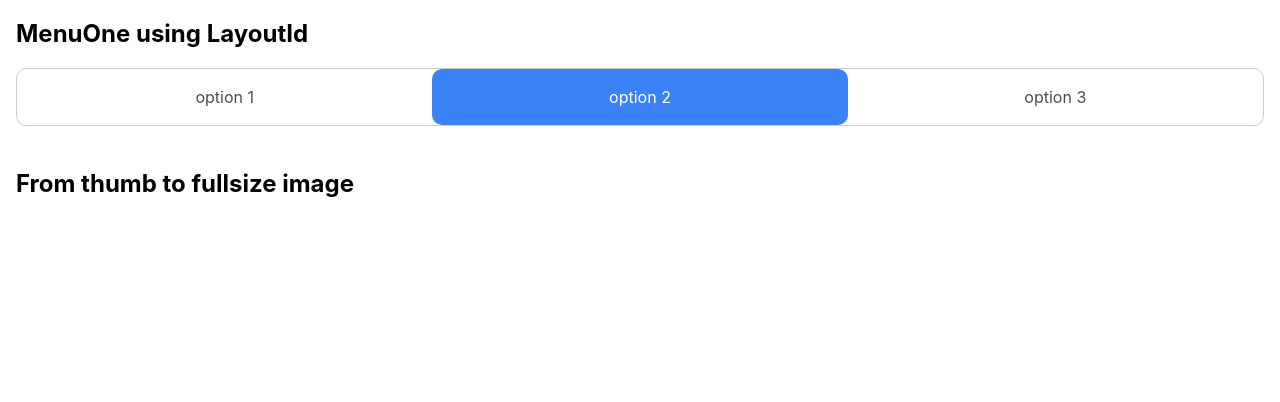
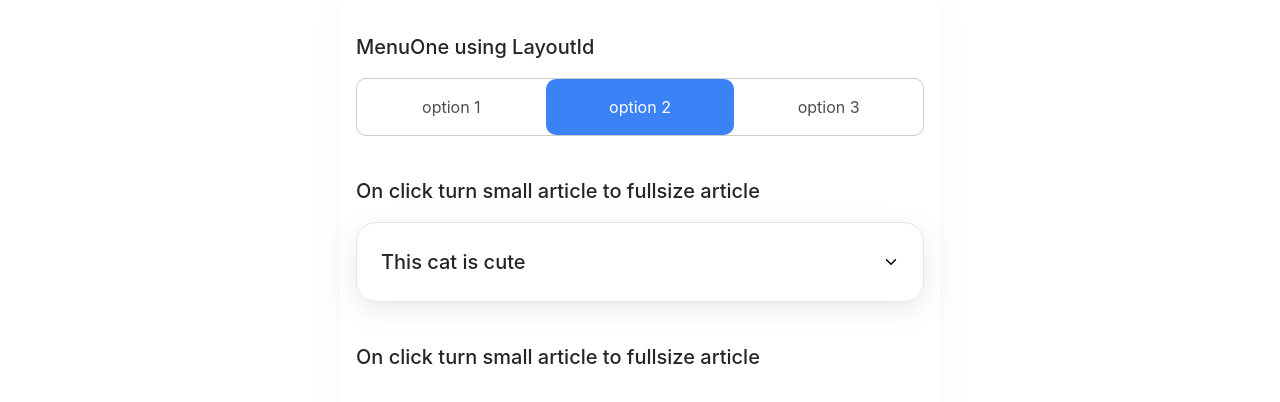
Before and after one commit to RoWaBo/framer-motion-testing, a React (Create React App) app: page / in a window 1280 px wide. Shown: the top 402 px of the page. Built offline with nearby package versions, Linux system fonts and the light colour scheme.

Commit message:
Created On click turn small article to fullsize article

```diff
--- /dev/null
+++ b/src/components/ArticleSmallToFullsize.js.js
@@ -0,0 +1,136 @@
+/** @jsxImportSource @emotion/react */
+import { css } from "@emotion/react";
+import { AnimatePresence, motion } from "framer-motion";
+import { useState } from "react";
+import { IoIosArrowDown } from "react-icons/io";
+
+const ArticleSmallToFullsize = () => {
+	const [isFullsize, setIsFullsize] = useState(false);
+
+	// === STYLING ===
+	const headingStyle = css`
+		margin: 1rem;
+	`;
+	const articleStyle = css`
+		margin: 0 1rem;
+		height: 100%;
+		border-radius: 20px;
+		/* background: #fafaf9; */
+		border: 1px solid #e7e5e4;
+		box-shadow: rgba(149, 157, 165, 0.2) 0px 8px 24px;
+	`;
+	const imgContainerStyle = css`
+		width: 100%;
+		height: 400px;
+	`;
+	const imgStyle = css`
+		border-radius: 20px 20px 0 0;
+		object-fit: cover;
+		object-position: center;
+	`;
+	const textContainerStyle = css`
+		padding: 1.5rem;
+	`;
+	const headingContainerStyle = css`
+		display: flex;
+		align-items: center;
+
+		& > div {
+			margin-left: auto;
+			display: grid;
+			place-content: center;
+		}
+		& > svg {
+			font-size: 1.1rem;
+			color: rgba(0, 0, 0, 0.85);
+		}
+	`;
+
+	// === ANIMATION VARIANTS ===
+	const fadeInOut = {
+		initial: {
+			opacity: 0,
+		},
+		animate: {
+			opacity: 1,
+		},
+	};
+	const imgContainerMotion = {
+		initial: {
+			height: "0px",
+		},
+		animate: {
+			height: "400px",
+		},
+	};
+	const rotate180 = {
+		initial: {
+			rotate: 0,
+		},
+		animate: {
+			rotate: 180,
+		},
+	};
+
+	return (
+		<section>
+			<h2 css={headingStyle}>
+				On click turn small article to fullsize article
+			</h2>
+			<motion.article
+				layout
+				css={articleStyle}
+				onTap={() => setIsFullsize(!isFullsize)}>
+				<AnimatePresence>
+					{isFullsize && (
+						<motion.div
+							key="imgContainer"
+							css={imgContainerStyle}
+							layout
+							variants={imgContainerMotion}
+							initial="initial"
+							animate="animate"
+							exit="initial"
+							transition={{ duration: 0.5 }}>
+							<motion.img
+								layout
+								css={imgStyle}
+								src="https://images.unsplash.com/photo-1573865526739-10659fec78a5?ixlib=rb-1.2.1&ixid=MnwxMjA3fDB8MHxzZWFyY2h8M3x8Y2F0fGVufDB8fDB8fA%3D%3D&auto=format&fit=crop&w=500&q=60"
+								alt="cat"
+							/>
+						</motion.div>
+					)}
+				</AnimatePresence>
+				<motion.div css={textContainerStyle} layout>
+					<motion.div css={headingContainerStyle}>
+						<motion.h2 layout>This cat is cute</motion.h2>
+						<motion.div
+							layout
+							variants={rotate180}
+							animate={isFullsize ? "animate" : "initial"}
+							transition={{ duration: 0.5 }}>
+							<IoIosArrowDown />
+						</motion.div>
+					</motion.div>
+					<AnimatePresence>
+						{isFullsize && (
+							<motion.p
+								key="description"
+								layout
+								variants={fadeInOut}
+								initial="initial"
+								animate="animate"
+								exit="initial"
+								transition={{ duration: 0.2 }}>
+								Cats are the most awesome animal on the planet.
+								There's no contest and you know it.
+							</motion.p>
+						)}
+					</AnimatePresence>
+				</motion.div>
+			</motion.article>
+		</section>
+	);
+};
+
+export default ArticleSmallToFullsize;
--- a/src/components/MenuOne.js
+++ b/src/components/MenuOne.js
@@ -4,21 +4,20 @@ import { motion } from "framer-motion";
 import { useState } from "react";
 
 const MenuOne = () => {
-
 	const [selectedItemI, setSelectedItemI] = useState(1);
-    const items = ['option 1', 'option 2', 'option 3']
+	const items = ["option 1", "option 2", "option 3"];
 
 	// === STYLING ===
 	const headingStyle = css`
 		margin: 1rem;
-    `
+	`;
 	const listStyle = css`
 		margin: 0 1rem;
 		border-radius: 10px;
 		border: 1px solid rgba(0, 0, 0, 0.2);
 		display: flex;
 		justify-content: space-between;
-    `
+	`;
 	const itemStyle = css`
 		width: 100%;
 		height: 100%;
@@ -26,8 +25,8 @@ const MenuOne = () => {
 		padding: 1rem 1.5rem;
 		text-align: center;
 		position: relative;
-        color: rgba(0, 0, 0, .7);
-    `
+		color: rgba(0, 0, 0, 0.7);
+	`;
 	const itemBackground = css`
 		position: absolute;
 		top: 0;
@@ -37,11 +36,12 @@ const MenuOne = () => {
 		background: #3b82f6;
 		border-radius: 10px;
 		z-index: -1;
-    `
+	`;
 
 	// === ANIMATION VARIANTS ===
 
-    return (<>
+	return (
+		<>
 			<section>
 				<h2 css={headingStyle}>MenuOne using LayoutId</h2>
 				<ul css={listStyle}>
@@ -51,22 +51,26 @@ const MenuOne = () => {
 							key={i}
 							layout
 							onTap={() => setSelectedItemI(i)}
-                        animate={i === selectedItemI ? { color: "rgb(255 255 255)" } : {}}
-                        transition={{ duration: .2 }}
-                    >
+							animate={
+								i === selectedItemI
+									? { color: "rgb(255 255 255)" }
+									: {}
+							}
+							transition={{ duration: 0.2 }}>
 							{item}
 							{i === selectedItemI && (
 								<motion.div
 									css={itemBackground}
 									layoutId="itemBackground"
-                                transition={{ duration: .1 }}
+									transition={{ duration: 0.2 }}
 								/>
 							)}
 						</motion.li>
 					))}
 				</ul>
 			</section>
-    </>);
-}
+		</>
+	);
+};
 
 export default MenuOne;
--- a/src/index.css
+++ b/src/index.css
@@ -1,15 +1,40 @@
 body {
 	margin: 0;
-  font-family: -apple-system, BlinkMacSystemFont, 'Segoe UI', 'Roboto', 'Oxygen',
-    'Ubuntu', 'Cantarell', 'Fira Sans', 'Droid Sans', 'Helvetica Neue',
-    sans-serif;
+	font-family: -apple-system, BlinkMacSystemFont, "Segoe UI", "Roboto",
+		"Oxygen", "Ubuntu", "Cantarell", "Fira Sans", "Droid Sans",
+		"Helvetica Neue", sans-serif;
 	-webkit-font-smoothing: antialiased;
 	-moz-osx-font-smoothing: grayscale;
 }
 
 code {
-  font-family: source-code-pro, Menlo, Monaco, Consolas, 'Courier New',
+	font-family: source-code-pro, Menlo, Monaco, Consolas, "Courier New",
 		monospace;
+}
+#root {
+	max-width: 600px;
+	min-height: 100vh;
+	width: 100%;
+	height: 100%;
+	margin: 0 auto;
+	padding-top: 1rem;
+	box-shadow: rgba(149, 157, 165, 0.1) 0px 8px 24px;
+}
+
+h1,
+h2,
+h3,
+h4 {
+	font-size: 20px;
+	font-weight: 500;
+	color: rgba(0, 0, 0, 0.85);
+}
+
+p,
+span {
+	font-size: 16px;
+	font-weight: 400;
+	color: rgba(0, 0, 0, 0.65);
 }
 
 /* === Boilerplate === */
@@ -21,7 +46,7 @@ code {
 }
 img {
 	width: 100%;
-  height: auto;
+	height: 100%;
 	display: block;
 }
 a {
--- a/src/pages/LayoutTest.js
+++ b/src/pages/LayoutTest.js
@@ -1,30 +1,34 @@
 /** @jsxImportSource @emotion/react */
 import { css } from "@emotion/react";
-import { motion } from "framer-motion";
+import { AnimatePresence, motion } from "framer-motion";
 import { useState } from "react";
 import MenuOne from "../components/MenuOne";
+import ArticleSmallToFullsize from "../components/ArticleSmallToFullsize.js";
 
 const LayoutTest = () => {
-
 	// === STYLING ===
 	const mainStyle = css`
 		& > * {
 			margin-bottom: 2.5rem;
 		}
-    `
+	`;
 	const headingStyle = css`
 		margin: 1rem;
-    `
+	`;
 
 	// === ANIMATION VARIANTS ===
 
-    return (<main css={mainStyle}>
+	return (
+		<main css={mainStyle}>
 			<MenuOne />
+			<ArticleSmallToFullsize />
 			<section>
-            <h2 css={headingStyle}>From thumb to fullsize image</h2>
-
+				<h2 css={headingStyle}>
+					On click turn small article to fullsize article
+				</h2>
 			</section>
-    </main>);
-}
+		</main>
+	);
+};
 
 export default LayoutTest;
```
Also changed, not shown: src/App.js (+7 -5 lines), src/index.js (+11 -12 lines). Lines whose indentation alone changed are shown as unchanged.
